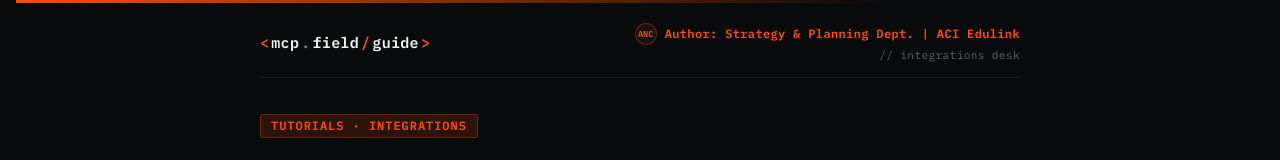
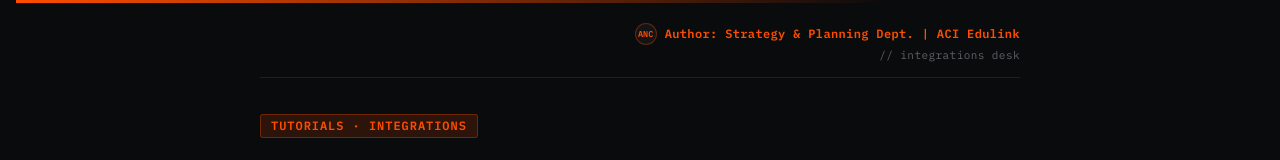
Before and after one commit to ACI-Edulink/connecting-notion-mcp, a plain HTML site: page index.html in a window 1280 px wide. Shown: the top 160 px of the page. Drawn offline with Linux system fonts and the light colour scheme.

Commit message:
Add files via upload

```diff
--- a/index.html
+++ b/index.html
@@ -48,7 +48,7 @@
     padding:20px 0 16px;
     display:flex;
     align-items:center;
-    justify-content:space-between;
+    justify-content:flex-end;
     border-bottom:1px solid var(--hairline);
   }
   .logo{
@@ -445,7 +445,6 @@
 
 <div class="signal-bar"></div>
 <header class="site">
-  <a class="logo" href="#top"><span class="br">&lt;</span>mcp<span class="dim">.</span>field<span class="br">/</span>guide<span class="br">&gt;</span></a>
   <div class="site-meta">
     <div class="site-author-row">
       <span class="site-author-badge">ANC</span>
```
